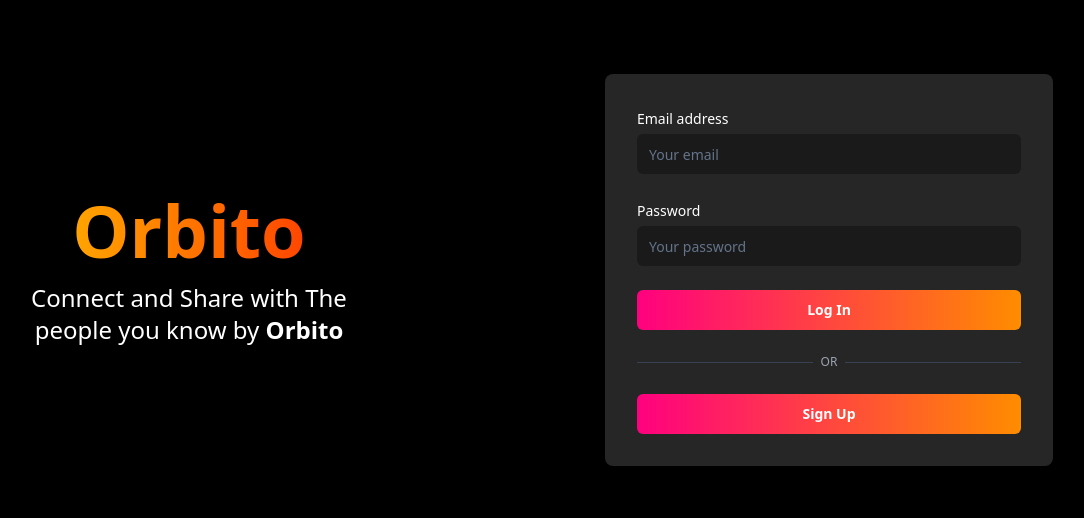
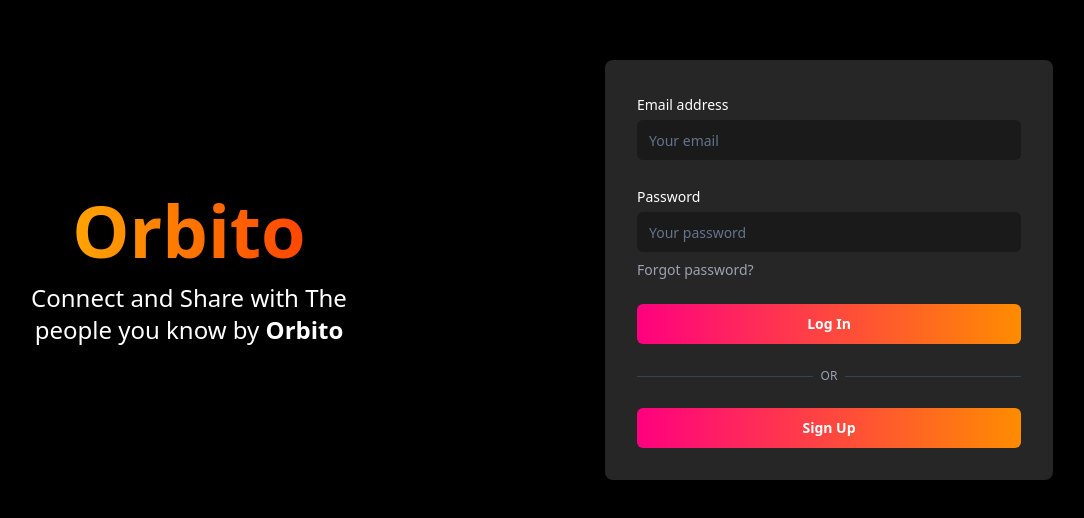
Before and after one commit to cr7madh/Orbito, a React (Vite) app: page / in a window 1280 px wide. Shown: the part 130-648 px from the top of the page, without its empty margins (131-1215 px from the left). Built offline with nearby package versions, Linux system fonts and the light colour scheme.

Commit message:
[dyad] Added 'Forgot password?' link with hover animation - wrote 1 file(s)

```diff
--- a/src/pages/Login.tsx
+++ b/src/pages/Login.tsx
@@ -27,6 +27,10 @@ const Login: React.FC = () => {
   };
 
   const handleForgotPassword = async () => {
+    if (!email) {
+      toast.error("Please enter your email address to reset your password.");
+      return;
+    }
     setLoading(true);
     const { error } = await supabase.auth.resetPasswordForEmail(email, {
       redirectTo: `${window.location.origin}/reset-password`,
@@ -65,6 +69,14 @@ const Login: React.FC = () => {
             required
             className="mt-1 bg-orbitoInputBg text-white border-none focus-visible:ring-0 focus-visible:ring-offset-0"
           />
+          <button
+            type="button"
+            onClick={handleForgotPassword}
+            className="text-sm text-gray-400 hover:text-orbitoGradientStart hover:scale-105 transition-all duration-300 mt-2 block text-right"
+            disabled={loading}
+          >
+            Forgot password?
+          </button>
         </div>
         {/* Primary Login Button */}
         <Button
```
